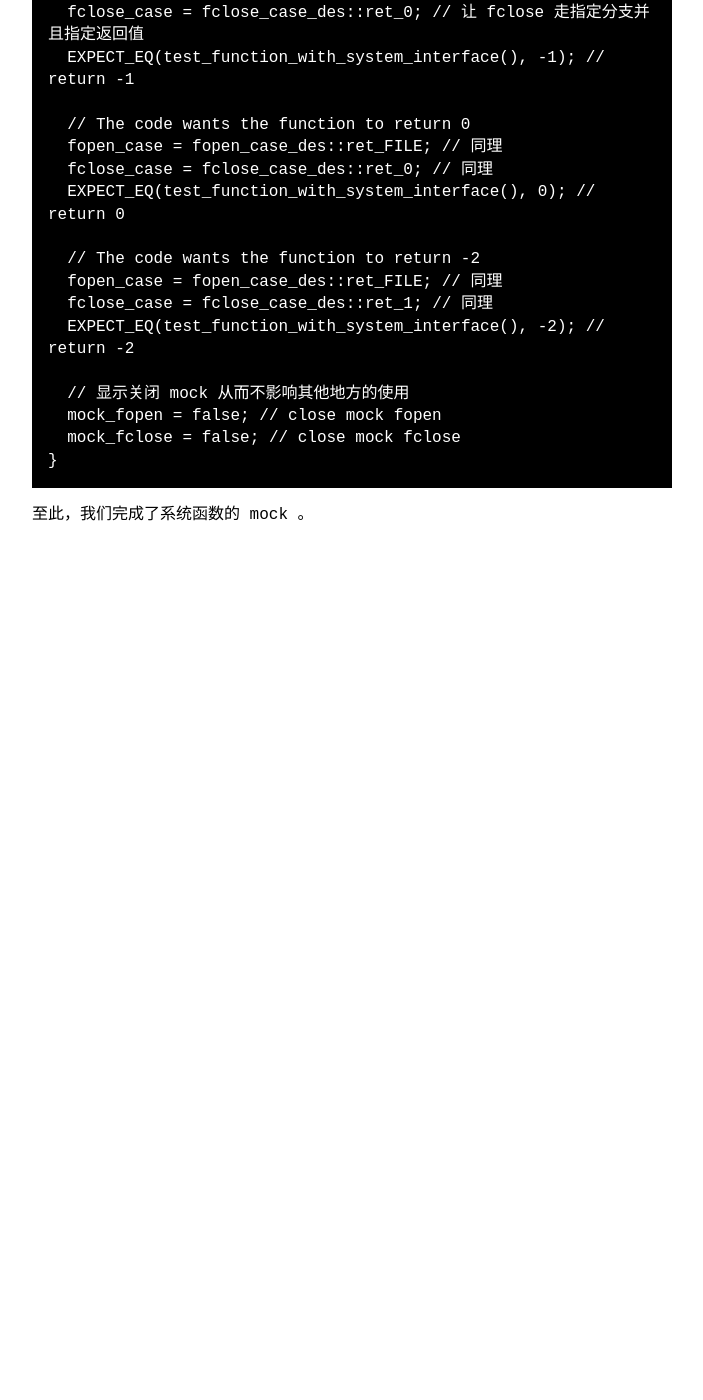
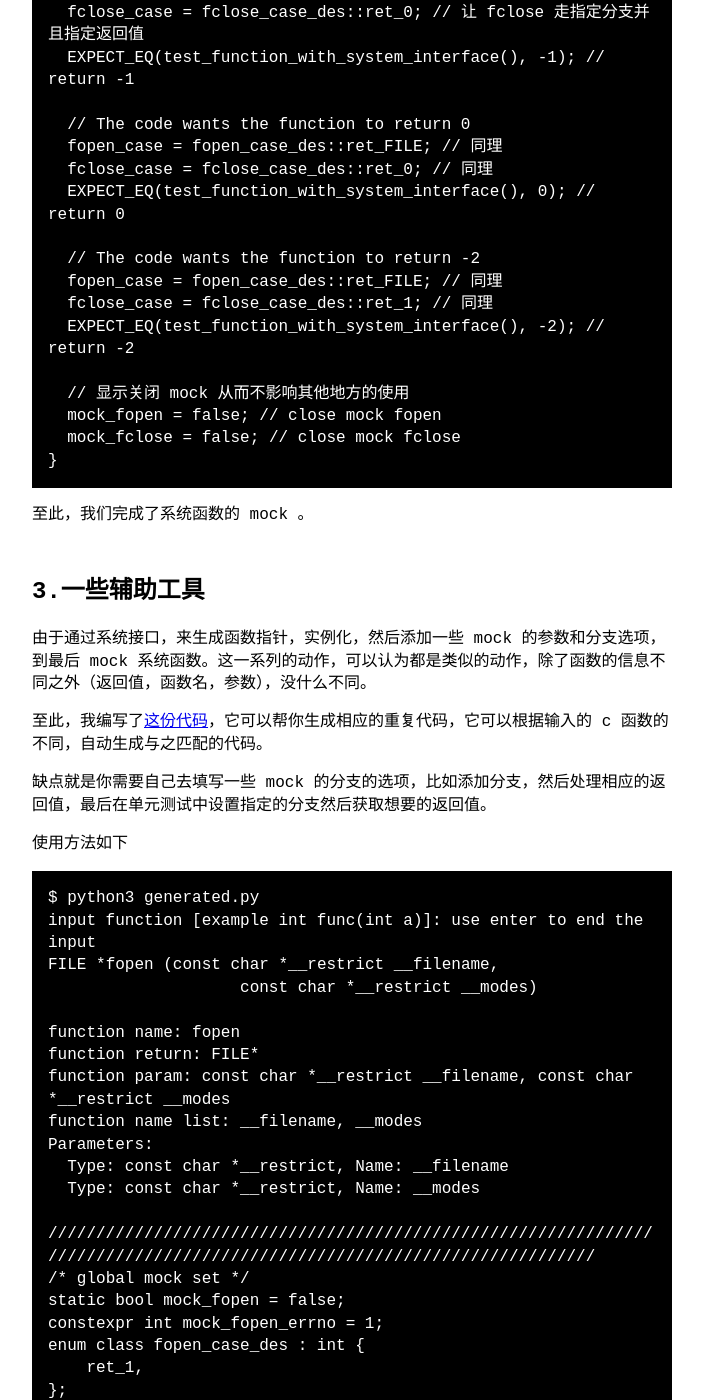
Before and after one commit to shecannotsee/shecannotsee.github.io, a Jekyll site: the page built from _posts/2023-12-25-system_function_mock.md, in a window 1280 px wide and 1400 px high, scrolled down 3173 px. Shown: the whole window, without its empty margins (288-991 px from the left). Built offline with Jekyll 4.4.1, drawn with Linux system fonts in a browser that asks for light colours; before the commit the page ends 3780 px from its top, so only the background shows below that; some of the changed text lies outside the part shown.

Commit message:
[docs] Add mock support script

````diff
--- a/_posts/2023-12-25-system_function_mock.md
+++ b/_posts/2023-12-25-system_function_mock.md
@@ -141,3 +141,61 @@ TEST(t4_system_interface_mock, linux_system_interface) {
 ```
 
 至此，我们完成了系统函数的 mock 。
+
+
+
+## 3.一些辅助工具
+
+由于通过系统接口，来生成函数指针，实例化，然后添加一些 mock 的参数和分支选项，到最后 mock 系统函数。这一系列的动作，可以认为都是类似的动作，除了函数的信息不同之外（返回值，函数名，参数），没什么不同。
+
+至此，我编写了[这份代码](https://github.com/shecannotsee/some_script/blob/main/src/mock_system_function_generate/generated.py)，它可以帮你生成相应的重复代码，它可以根据输入的 c 函数的不同，自动生成与之匹配的代码。
+
+缺点就是你需要自己去填写一些 mock 的分支的选项，比如添加分支，然后处理相应的返回值，最后在单元测试中设置指定的分支然后获取想要的返回值。
+
+使用方法如下
+
+```bash
+$ python3 generated.py
+input function [example int func(int a)]: use enter to end the input
+FILE *fopen (const char *__restrict __filename,
+		    const char *__restrict __modes)
+
+function name: fopen
+function return: FILE*
+function param: const char *__restrict __filename, const char *__restrict __modes
+function name list: __filename, __modes
+Parameters:
+  Type: const char *__restrict, Name: __filename
+  Type: const char *__restrict, Name: __modes
+
+////////////////////////////////////////////////////////////////////////////////////////////////////////////////////////
+/* global mock set */
+static bool mock_fopen = false;
+constexpr int mock_fopen_errno = 1;
+enum class fopen_case_des : int {
+    ret_1,
+};
+static fopen_case_des fopen_case = fopen_case_des::ret_1;
+/* fopen mock set */
+typedef FILE* (*fopen_func_t)(const char *__restrict __filename, const char *__restrict __modes);
+/* The real function address function */
+fopen_func_t fopen_func = reinterpret_cast<fopen_func_t>(dlsym(RTLD_NEXT,"fopen"));
+/* fopen mock */
+extern "C" FILE* fopen(const char *__restrict __filename, const char *__restrict __modes) {
+  if (mock_fopen) {
+    if (fopen_case == fopen_case_des::ret_1) {
+      return FILE*{};
+    } else if ( 1 ) {
+      return FILE*{};
+    } else {
+      return FILE*{};
+    }
+  } else {
+    return fopen_func(__filename, __modes);
+  }
+}
+////////////////////////////////////////////////////////////////////////////////////////////////////////////////////////
+$
+```
+
+现在你可以把//环绕的代码放到你的单元测试中去了，然后做一些 mock 操作
````
